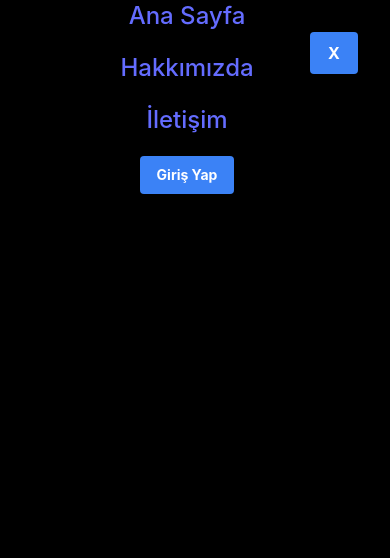
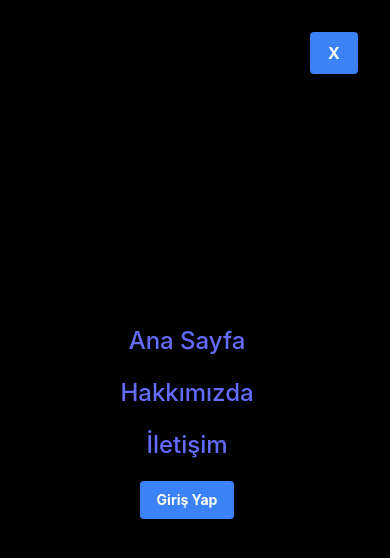
Before and after one commit to yunusyavuz16/Cet.Alumni.Frontend, a React (Vite) app: page /home in a window 390 px wide. Both pictures are taken after a click on the button 341 px from the left and 38 px from the top of the page. Shown: the top 558 px of the page. Built offline with nearby package versions, Linux system fonts and the light colour scheme.

Commit message:
font awesome integration

```diff
--- a/package.json
+++ b/package.json
@@ -10,6 +10,11 @@
     "preview": "vite preview"
   },
   "dependencies": {
+    "@fortawesome/fontawesome-svg-core": "^6.5.1",
+    "@fortawesome/free-brands-svg-icons": "^6.5.1",
+    "@fortawesome/free-regular-svg-icons": "^6.5.1",
+    "@fortawesome/free-solid-svg-icons": "^6.5.1",
+    "@fortawesome/react-fontawesome": "^0.2.0",
     "@reduxjs/toolkit": "^2.2.1",
     "react": "^18.2.0",
     "react-dom": "^18.2.0",
--- a/src/index.css
+++ b/src/index.css
@@ -6,7 +6,7 @@
   font-family: Inter, system-ui, Avenir, Helvetica, Arial, sans-serif;
   line-height: 1.5;
   font-weight: 400;
-
+  max-width: 1320px;
   color-scheme: light dark;
   color: rgba(255, 255, 255, 0.87);
   background-color: #242424;
@@ -33,6 +33,7 @@ body {
   gap: 0;
   min-width: 320px;
   min-height: 100vh;
+  background-color: #f9fafc;
 }
 
 h1 {
--- a/src/layout/MasterLayout/Navbar/NavbarItemContainer.tsx
+++ b/src/layout/MasterLayout/Navbar/NavbarItemContainer.tsx
@@ -1,20 +1,25 @@
 import { FC } from "react";
 import data from "./navbar.json";
 
-const NavbarItemContainer: FC<{ toggleNavbar: () => void, handleLoginVisibility: () => void }> = ({
-  toggleNavbar,
-  handleLoginVisibility
-}) => {
+const NavbarItemContainer: FC<{
+  toggleNavbar: () => void;
+  handleLoginVisibility: () => void;
+}> = ({ toggleNavbar, handleLoginVisibility }) => {
   return (
     <div
-      className="hidden md:flex items-center absolute top-0 left-0 z-10 h-screen w-screen bg-black md:bg-transparent md:relative  md:w-auto md:h-auto justify-center"
+      className="hidden bg-black items-center justify-center absolute top-0 left-0 z-10 h-screen w-screen md:flex md:bg-transparent md:relative  md:w-auto md:h-auto "
       id="navbar"
     >
-      <ul className="flex items-center md:flex-row flex-col gap-5 md:gap-1">
+      <ul className="flex items-center md:flex-row flex-col gap-5 md:gap-1 ">
         {data.links.map((el) => (
           <li key={el.name} className="text-white mr-4">
             {el.type === "button" ? (
-              <button onClick={handleLoginVisibility} className="text-sm  bg-blue-500 hover:bg-blue-700 text-white font-bold py-2 px-4 rounded ">{el.name}</button>
+              <button
+                onClick={handleLoginVisibility}
+                className="text-sm  bg-blue-500 hover:bg-blue-700 text-white font-bold py-2 px-4 rounded "
+              >
+                {el.name}
+              </button>
             ) : (
               <a href="." className="text-2xl md:text-sm">
                 {el.name}
--- a/src/layout/MasterLayout/Navbar/index.tsx
+++ b/src/layout/MasterLayout/Navbar/index.tsx
@@ -1,21 +1,18 @@
 import NavbarItemContainer from "./NavbarItemContainer";
 
+import { faBars } from "@fortawesome/free-solid-svg-icons";
+import { FontAwesomeIcon } from "@fortawesome/react-fontawesome";
+
 function ToggleIcon() {
-  return (
-    <svg viewBox="0 0 20 20" fill="currentColor" className="menu w-6 h-6">
-      <path
-        fillRule="evenodd"
-        d="M3 5a1 1 0 0 1 2 0v2a1 1 0 1 1-2 0V5zM9 5a1 1 0 1 1 2 0v2a1 1 0 1 1-2 0V5zM15 5a1 1 0 1 1 2 0v2a1 1 0 1 1-2 0V5zM4 10a1 1 0 0 1 0-2h12a1 1 0 1 1 0 2H4zM3 15a1 1 0 0 1 2 0v2a1 1 0 1 1-2 0v-2zM9 15a1 1 0 1 1 2 0v2a1 1 0 1 1-2 0v-2zM15 15a1 1 0 1 1 2 0v2a1 1 0 1 1-2 0v-2z"
-        clipRule="evenodd"
-      />
-    </svg>
-  );
+  return <FontAwesomeIcon icon={faBars} />;
 }
 
-const Navbar: React.FC<{ handleLoginVisibility: () => void }> = ({ handleLoginVisibility }) => {
-
+const Navbar: React.FC<{ handleLoginVisibility: () => void }> = ({
+  handleLoginVisibility,
+}) => {
   const toggleNavbar = () => {
     document.getElementById("navbar")?.classList.toggle("hidden");
+    document.getElementById("navbar")?.classList.toggle("flex");
     document.getElementById("navbar-close-button")?.classList.toggle("hidden");
   };
 
@@ -35,7 +32,10 @@ const Navbar: React.FC<{ handleLoginVisibility: () => void }> = ({ handleLoginVi
               <ToggleIcon />
             </button>
           </div>
-          <NavbarItemContainer toggleNavbar={toggleNavbar} handleLoginVisibility={handleLoginVisibility} />
+          <NavbarItemContainer
+            toggleNavbar={toggleNavbar}
+            handleLoginVisibility={handleLoginVisibility}
+          />
         </div>
       </div>
     </nav>
```
Also changed, not shown: 1 other file (tests, documents, lock files or other folders).
